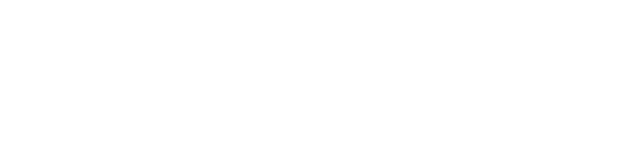
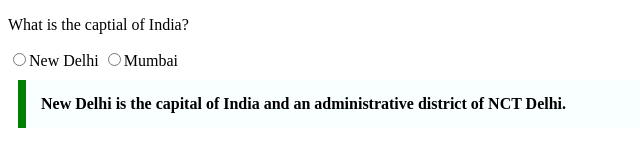
Before and after one commit to acciojob/trivia-Shraddha0607, a website: page main.html in a window 1280 px wide. Shown: the whole page, without its empty margins (0-640 px from the left). Drawn offline with Linux system fonts and the light colour scheme.

Commit message:
created a submission

```diff
--- a/main.html
+++ b/main.html
@@ -8,6 +8,11 @@
 
 <body>
 	<!-- the entire body must be written by student -->
+	<p>What is the captial of India?</p>
+	<input type="radio"><label>New Delhi</label>
+		<input type="radio"><label>Mumbai</label>
+	<blockquote class="quote" cite="">New Delhi is the capital of India and an administrative district of NCT Delhi.</blockquote>
+
     <script type="text/javascript" src="./script.js">
 </script>
 
--- a/styles.css
+++ b/styles.css
@@ -1,2 +1,10 @@
 
 /* Your CSS Code here. */
+.quote{
+	max-width: 600px;
+	margin: 10px;
+	padding: 15px;
+	border-left: 8px green solid;
+	background-color: #f8fffe;
+	font-weight: Bold;
+}
```
